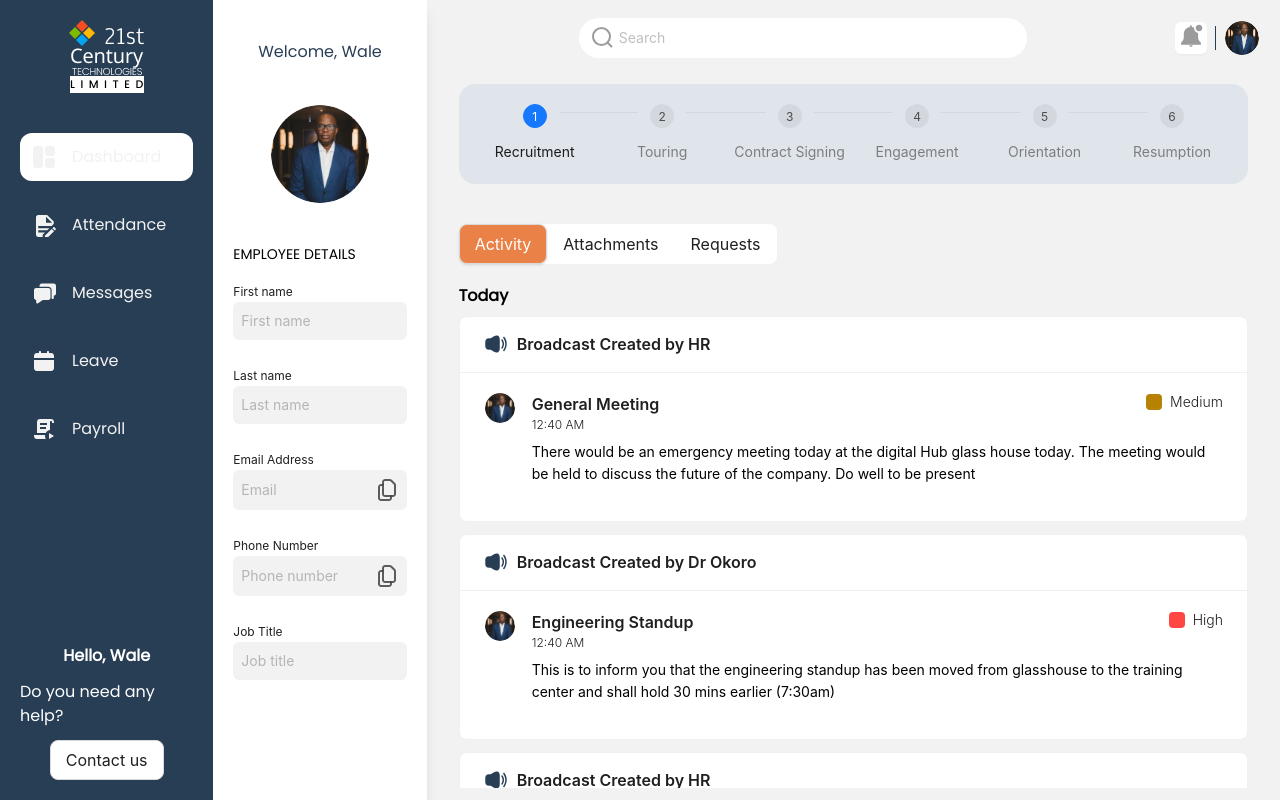
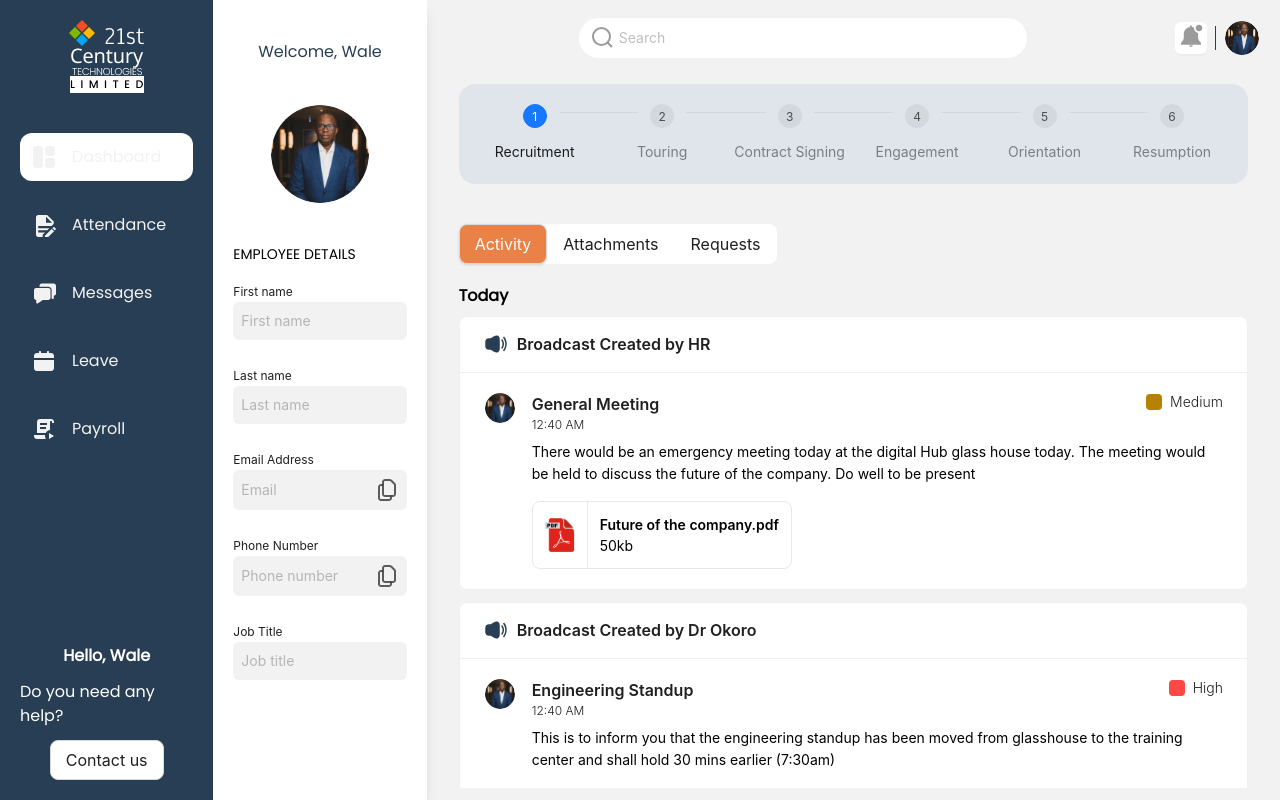
Before and after one commit to The-Colligate/hrs-platform, a Next.js app: page /dashboard/activity in a window 1280 px wide. Built offline with nearby package versions, Linux system fonts and the light colour scheme.

Commit message:
add attachment section to activity card

```diff
--- a/app/(pages)/dashboard/activity/page.tsx
+++ b/app/(pages)/dashboard/activity/page.tsx
@@ -1,10 +1,11 @@
 "use client";
 
-import { resolvePriorityColor } from "@/utils";
+import { fileToIcon, resolvePriorityColor } from "@/utils";
 import { VolumeHighIcon } from "@/icons";
 import { PriorityStatus } from "@/types";
 import { Avatar, Card } from "antd";
 import { format } from "date-fns";
+import Image from "next/image";
 
 const { Meta } = Card;
 
@@ -22,7 +23,8 @@ export default function Dashboard() {
       attachments: [
         {
           id: 1,
-          name: "Meeting Agenda",
+          name: "Future of the company.pdf",
+          size: "50kb",
         },
       ],
     },
@@ -33,12 +35,6 @@ export default function Dashboard() {
       priority: "High",
       time: new Date(),
       createdBy: "Dr Okoro",
-      attachments: [
-        {
-          id: 1,
-          name: "Meeting Agenda",
-        },
-      ],
     },
     {
       id: 3,
@@ -114,6 +110,31 @@ export default function Dashboard() {
                       __html: announcement.description,
                     }}
                   ></div>
+                  <div className="flex flex-wrap gap-5">
+                    {announcement.attachments &&
+                      announcement.attachments.map((attachment) => {
+                        const { icon } = fileToIcon(attachment.name);
+                        return (
+                          <div
+                            className="flex items-center rounded-lg border divide-x cursor-pointer"
+                            key={attachment.id}
+                          >
+                            <div className="p-3">
+                              <Image
+                                alt={icon}
+                                src={icon}
+                                width={30}
+                                height={30}
+                              />
+                            </div>
+                            <div className="p-3">
+                              <p className="font-semibold">{attachment.name}</p>
+                              <p className="text-sm">{attachment.size}</p>
+                            </div>
+                          </div>
+                        );
+                      })}
+                  </div>
                 </div>
               }
             />
```
